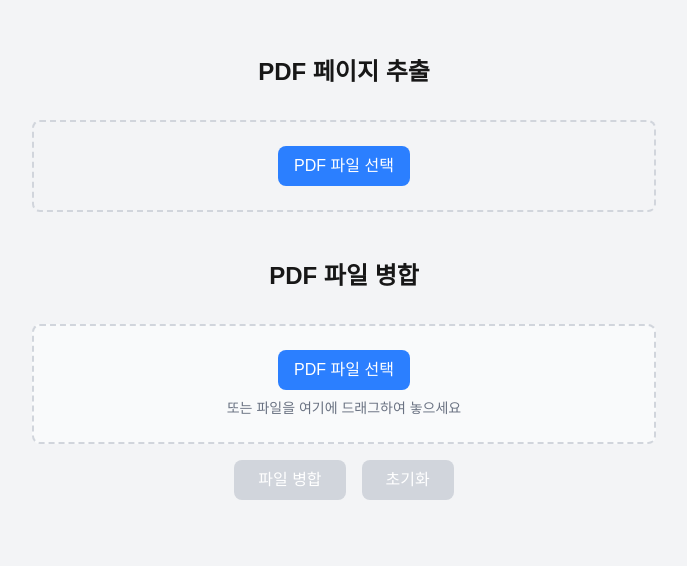
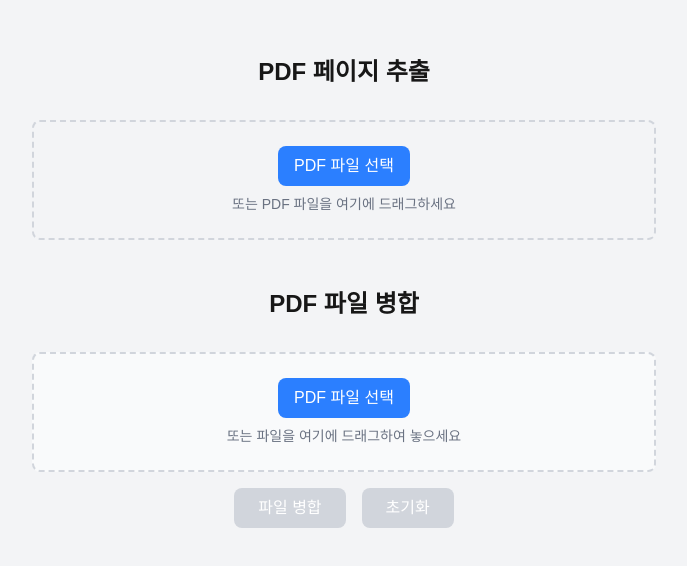
Before and after one commit to henasys/pdf-tools, a Next.js app: page / in a window 1280 px wide. Shown: the top 566 px of the page, without its empty margins (296-983 px from the left). Built offline with nearby package versions, Linux system fonts and the light colour scheme.

Commit message:
드래그 앤 드롭 기능 추가

```diff
--- a/src/components/PdfSplitter.tsx
+++ b/src/components/PdfSplitter.tsx
@@ -1,6 +1,6 @@
 "use client";
 
-import { useState, useRef, ChangeEvent } from "react";
+import { useState, useRef, ChangeEvent, DragEvent } from "react";
 import {
   parsePageRange,
   getPdfPageCount,
@@ -15,22 +15,55 @@ export default function PdfSplitter() {
   const [loading, setLoading] = useState<boolean>(false);
   const [pageRange, setPageRange] = useState<string>("");
   const [currentPage, setCurrentPage] = useState(1);
+  const [isDragging, setIsDragging] = useState(false);
   const ITEMS_PER_PAGE = 25; // 5x5 grid
   const fileInputRef = useRef<HTMLInputElement>(null);
 
   const handleFileChange = async (e: ChangeEvent<HTMLInputElement>) => {
     if (e.target.files && e.target.files[0]) {
       const file = e.target.files[0];
+      await processFile(file);
+    }
+  };
+
+  const processFile = async (file: File) => {
+    if (!file.type.includes("pdf")) {
+      alert("PDF 파일만 업로드 가능합니다.");
+      return;
+    }
+
     setPdfFile(file);
-
     try {
       const pages = await getPdfPageCount(file);
       setPageCount(pages);
       setSelectedPages([]);
+      setPageRange("");
     } catch (error) {
       console.error(error);
-        // Handle error appropriately
+      alert("PDF 파일을 처리하는 중 오류가 발생했습니다.");
     }
+  };
+
+  const handleDragOver = (e: DragEvent<HTMLDivElement>) => {
+    e.preventDefault();
+    e.stopPropagation();
+    setIsDragging(true);
+  };
+
+  const handleDragLeave = (e: DragEvent<HTMLDivElement>) => {
+    e.preventDefault();
+    e.stopPropagation();
+    setIsDragging(false);
+  };
+
+  const handleDrop = async (e: DragEvent<HTMLDivElement>) => {
+    e.preventDefault();
+    e.stopPropagation();
+    setIsDragging(false);
+
+    const files = Array.from(e.dataTransfer.files);
+    if (files.length > 0) {
+      await processFile(files[0]); // Only process the first file
     }
   };
 
@@ -81,7 +114,16 @@ export default function PdfSplitter() {
     <div className="max-w-2xl mx-auto p-6">
       <h1 className="text-2xl font-bold text-center mb-8">PDF 페이지 추출</h1>
       <div className="space-y-6">
-        <div className="flex flex-col items-center p-6 border-2 border-dashed border-gray-300 rounded-lg">
+        <div
+          className={`flex flex-col items-center p-6 border-2 border-dashed rounded-lg transition-colors ${
+            isDragging
+              ? "border-blue-500 bg-blue-50"
+              : "border-gray-300 hover:border-blue-400"
+          }`}
+          onDragOver={handleDragOver}
+          onDragLeave={handleDragLeave}
+          onDrop={handleDrop}
+        >
           <input
             type="file"
             accept=".pdf"
@@ -89,12 +131,17 @@ export default function PdfSplitter() {
             className="hidden"
             ref={fileInputRef}
           />
+          <div className="text-center">
             <button
               onClick={() => fileInputRef.current?.click()}
               className="px-4 py-2 bg-blue-500 text-white rounded-lg cursor-pointer hover:bg-blue-600 transition-colors"
             >
               PDF 파일 선택
             </button>
+            <p className="mt-2 text-sm text-gray-500">
+              또는 PDF 파일을 여기에 드래그하세요
+            </p>
+          </div>
           {pdfFile && (
             <p className="mt-2 text-sm text-gray-600">
               선택된 파일: {pdfFile.name}
```
Lines whose indentation alone changed are shown as unchanged.
